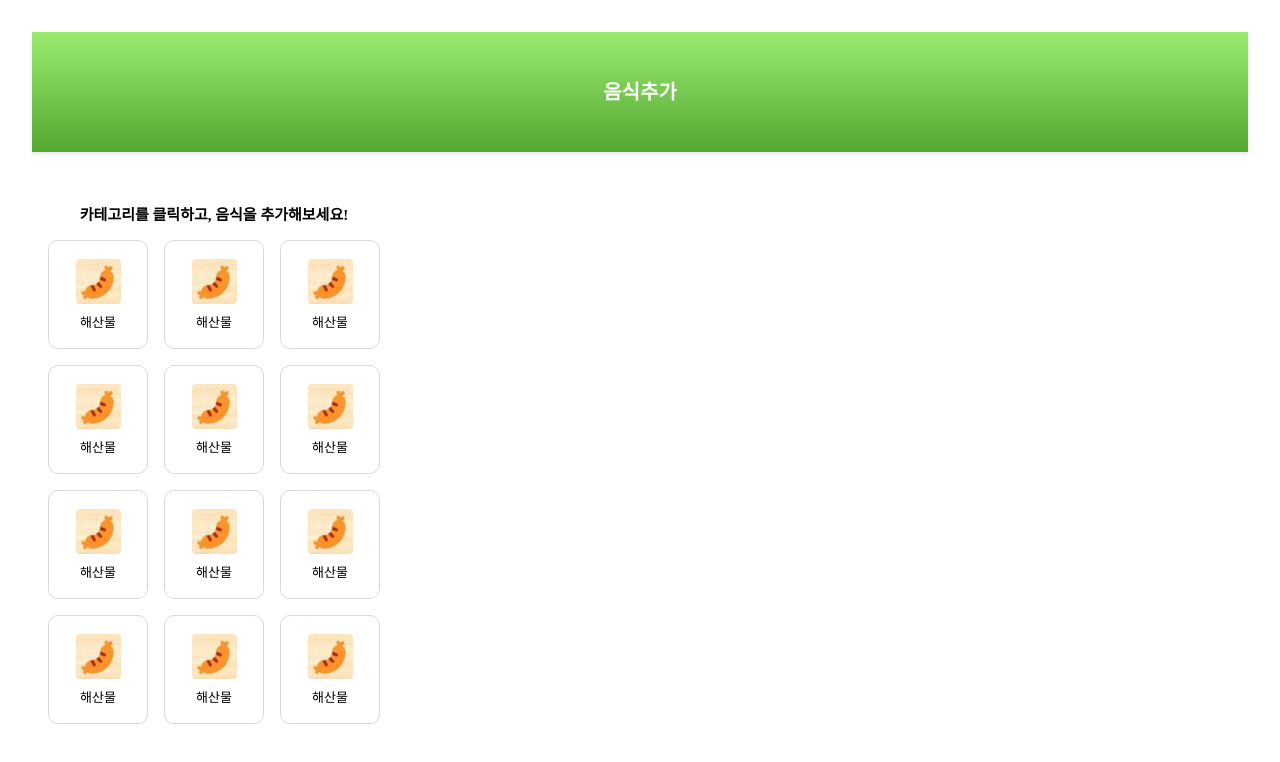
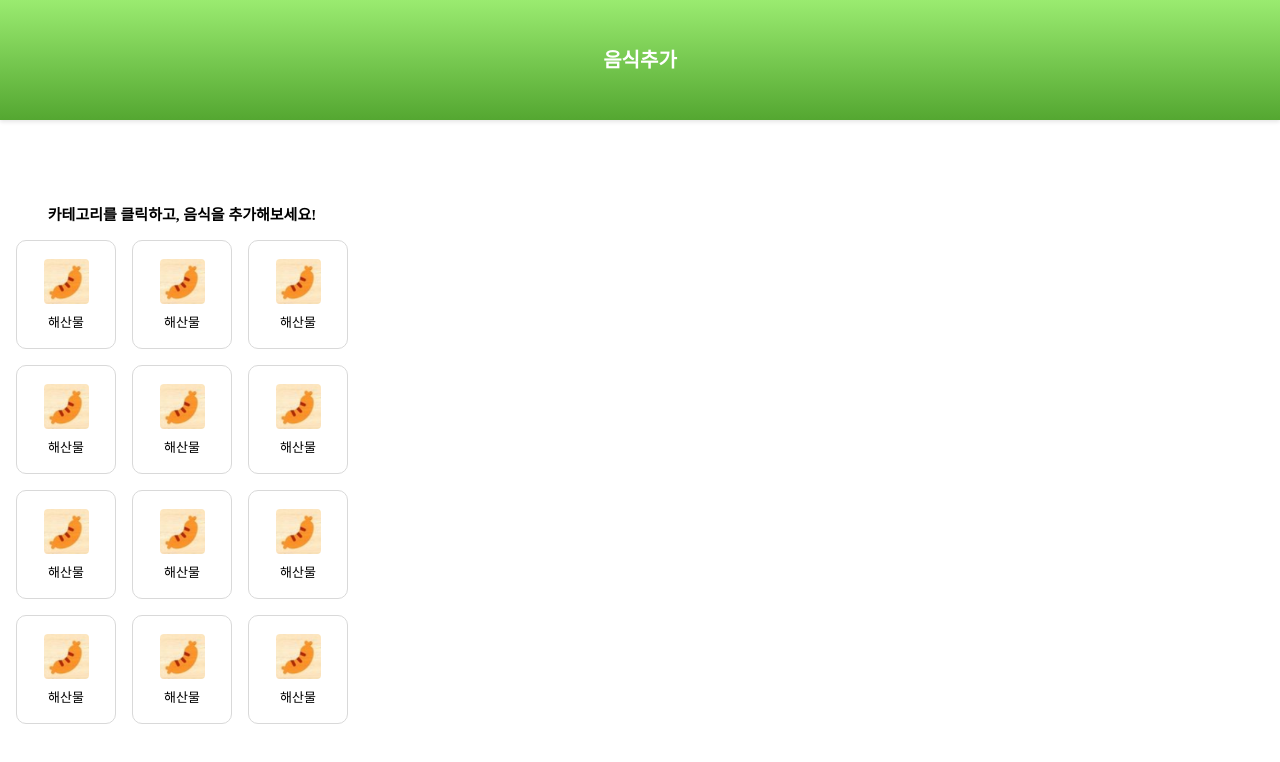
Before and after one commit to nerdinary-hackathon-8th/frontend, a React (Vite) app: page /addfood in a window 1280 px wide. Shown: the top 762 px of the page. Built offline with nearby package versions, Linux system fonts and the light colour scheme.

Commit message:
[feat] 스크롤 막기

```diff
--- a/src/pages/AddFood/AddFood.tsx
+++ b/src/pages/AddFood/AddFood.tsx
@@ -1,7 +1,18 @@
 import styled from "@emotion/styled";
 import FoodList from "../../components/FoodList/FoodList";
 
+const Page = styled.div`
+    position: fixed;
+    top: 0;
+    left: 0;
+    right: 0;
+`;
+
 const Header = styled.div`
+    position: fixed;
+    top: 0;
+    left: 0;
+    right: 0;
     position: relative;
     height: 120px;
     color: white;
@@ -16,10 +27,10 @@ const Header = styled.div`
 
 const AddFood = () => {
     return (
-        <div>
+        <Page>
             <Header>음식추가</Header>
             <FoodList />
-        </div>
+        </Page>
     );
 };
 
```
